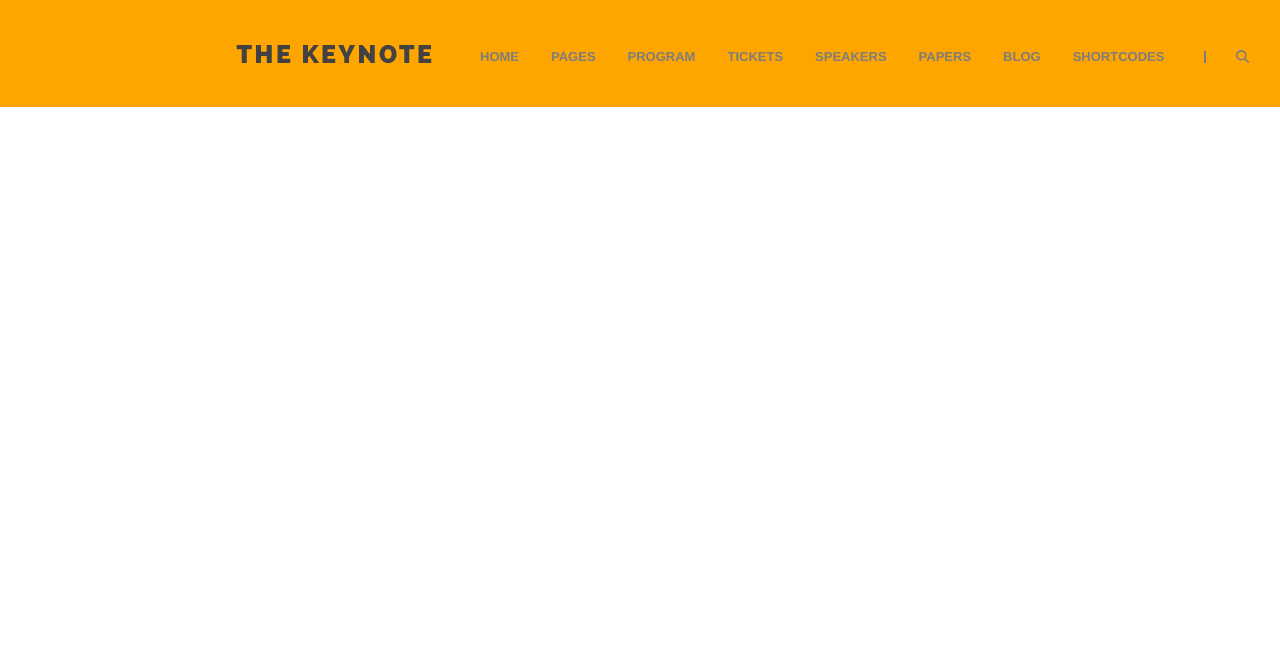
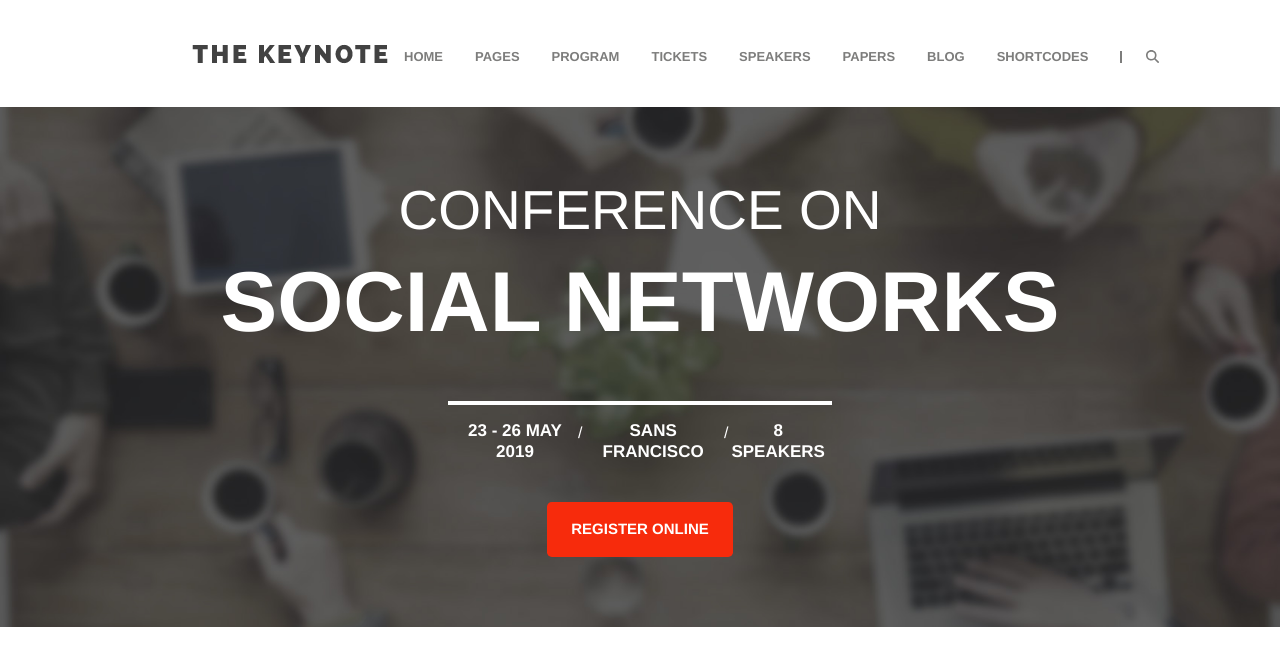
Before and after one commit to KSigma91/proj-html-vuejs, a Vue app: page / in a window 1280 px wide. Shown: the top 666 px of the page. Built offline with nearby package versions, Linux system fonts and the light colour scheme.

Commit message:
jumbotron

```diff
--- a/src/App.vue
+++ b/src/App.vue
@@ -5,13 +5,12 @@
       <NavbarHeader />
     </header>
 
-    <!-- jumbotron -->
-    <section>
-
-    </section>
-
     <!-- content -->
     <main>
+      <section>
+        <!-- jumbotron -->
+        <MainContent />
+      </section>
       <!-- info team -->
       <!-- countdown -->
       <!-- team members -->
@@ -32,12 +31,13 @@
 
 <script>
 import NavbarHeader from './components/NavbarHeader.vue';
-
+import MainContent from './components/MainContent.vue';
 
 export default {
   name: 'App',
   components: {
-    NavbarHeader
+    NavbarHeader,
+    MainContent
 }
 }
 </script>
@@ -46,13 +46,13 @@ export default {
 * {
   box-sizing: border-box;
   margin: 0 !important;
-  padding: 0;
+  padding: 0 !important;
 }
 
-@import url('https://fonts.googleapis.com/css2?family=Source+Sans+Pro:wght@200;300;400;600;700;900&display=swap');
+@import url('https://fonts.googleapis.com/css2?family=Montserrat:wght@100;200;300;400;500;600;700;800&display=swap');
 
 #app {
-  font-family: Source Sans Pro, Avenir, Helvetica, Arial, sans-serif;
+  font-family: Montserrat, Avenir, Helvetica, Arial, sans-serif;
   -webkit-font-smoothing: antialiased;
   -moz-osx-font-smoothing: grayscale;
   text-align: center;
--- /dev/null
+++ b/src/assets/scss/Hover-Color.scss
@@ -0,0 +1 @@
+$hover-color: #f72b0c;
--- /dev/null
+++ b/src/assets/scss/Text-Color.scss
@@ -0,0 +1 @@
+$text-color: #7d7d7c;
--- a/src/components/MainContent.vue
+++ b/src/components/MainContent.vue
@@ -1,68 +1,140 @@
 <template>
-    <div class="content">
+    <div class="container-fluid">
+
          <!-- jumbotron -->
-        <div id="call-to-action">
+        <div id="call-to-action" class="row d-flex flex-column justify-content-around">
+            <div class="col-12">
+                <!-- background -->
+                <!-- <img src="../assets/img/slider-1-bg.jpg" alt="slider_bg_img"
+                class="position-relative"> -->
+
+                <!-- testo del jumbotron -->
+                <div id="jumbo-text" class="">
+                    <h1>
+                        CONFERENCE ON
+                    </h1>
+                    <h1 class="my-2">
+                        SOCIAL NETWORKS
+                    </h1>
+
+                    <div id="meet" class="d-flex justify-content-between mx-auto mt-5 py-3 p-1">
+                        <h5>23 - 26 MAY 2019</h5>
+                        /
+                        <h5>SANS FRANCISCO</h5>
+                        /
+                        <h5>8 SPEAKERS</h5>
+                    </div>
+
+                    <!-- pulsante per la registrazione -->
+                    <button class="py-3 px-4 mt-4 rounded-3">
+                        REGISTER ONLINE
+                    </button>
+                </div>
+            </div>
+        </div>
 
     </div>
 
+
     <!-- informazioni dei componenti dell'azienda -->
-        <div id="info-team">
+    <!-- <div id="info-team">
 
-        </div>
+    </div> -->
 
     <!-- countdown -->
-        <div id="countdown">
+    <!-- <div id="countdown">
 
-        </div>
+    </div> -->
 
     <!-- presentazione del team -->
-        <div id="team-members">
+    <!-- <div id="team-members">
 
-        </div>
+    </div> -->
 
     <!-- calendario programma -->
-        <div id="program">
+    <!-- <div id="program">
 
-        </div>
+    </div> -->
 
     <!-- posizione google maps -->
-        <div id="map">
+    <!-- <div id="map">
 
-        </div>
+    </div> -->
 
     <!-- info contatti -->
-        <div id="location">
+    <!-- <div id="location">
 
-        </div>
+    </div> -->
 
     <!-- news -->
-        <div id="news">
+    <!-- <div id="news">
 
-        </div>
+    </div> -->
 
     <!-- prezzo dei tickets -->
-        <div id="tickets">
+    <!-- <div id="tickets">
 
-        </div>
+    </div> -->
 
     <!-- media -->
-        <div id="media">
+    <!-- <div id="media">
 
-        </div>
+    </div> -->
 
     <!-- lista degli sponsor -->
-        <div id="sponsor">
+    <!-- <div id="sponsor">
 
-        </div>
-    </div>
+    </div> -->
 </template>
 
 <script>
 export default {
-    name: 'MainContent'
+    name: 'MainContent',
 }
 </script>
 
 <style scoped lang="scss">
+@import "../assets/scss/Hover-Color.scss";
+$text-main-color: white;
 
+#call-to-action {
+    width: 100%;
+    height: 65vh;
+    background: url(../assets/img/slider-1-bg.jpg);
+    background-size: cover;
+    background-position: center;
+
+    #jumbo-text {
+        color: $text-main-color;
+
+        h1 {
+            font-size: 55px;
+            font-weight: 300;
+
+            &:nth-child(2) {
+                font-size: 85px;
+                font-weight: 700;
+            }
+        }
+
+        #meet {
+            width: 30%;
+            border-top: 4px solid $text-main-color;
+
+            h5 {
+                padding: 4px;
+                font-size: 17px;
+                font-weight: 700;
+            }
+        }
+
+        button {
+            border: 0;
+            background: $hover-color;
+            color: $text-main-color;
+            font-weight: 600;
+            font-size: 15px;
+        }
+    }
+}
 </style>
--- a/src/components/NavbarHeader.vue
+++ b/src/components/NavbarHeader.vue
@@ -9,17 +9,19 @@
             <nav>
                 <ul class="d-flex justify-content-around align-items-baseline mt-1">
                     <!-- gli elementi della barra menu andranno ciclati -->
-                    <li class="mx-2"
-                    v-for="(menuItem, index) in listMenu" :key="index">
-                        <a href="#" class="py-2 mx-2">
+                    <li class="mx-3"
+                    v-for="(menuItem, index) in listMenu" :key="index"
+                    >
+                        <a :href="menuItem.url" class="py-2">
                             {{ menuItem.text }}
                         </a>
                     </li>
+
                     <!-- icona di ricerca -->
-                    <li class="mx-2">
+                    <li class="mx-auto">
                         <div id="search-button" class="d-flex align-items-center ms-3 mt-2">
                             <a href="#">
-                                <font-awesome-icon icon="fas fa-search" />
+                                <font-awesome-icon icon="fas fa-search" class="mx-4" />
                             </a>
                         </div>
                     </li>
@@ -36,28 +38,44 @@ export default {
         return {
             listMenu: [
                 {
-                    text: "HOME"
+                    text: "HOME",
+                    url: "#",
+                    current: false
                 },
                 {
-                    text: "PAGES"
+                    text: "PAGES",
+                    url: "#",
+                    current: false
                 },
                 {
-                    text: "PROGRAM"
+                    text: "PROGRAM",
+                    url: "#",
+                    current: false
                 },
                 {
-                    text: "TICKETS"
+                    text: "TICKETS",
+                    url: "#",
+                    current: false
                 },
                 {
-                    text: "SPEAKERS"
+                    text: "SPEAKERS",
+                    url: "#",
+                    current: false
                 },
                 {
-                    text: "PAPERS"
+                    text: "PAPERS",
+                    url: "#",
+                    current: false
                 },
                 {
-                    text: "BLOG"
+                    text: "BLOG",
+                    url: "#",
+                    current: false
                 },
                 {
-                    text: "SHORTCODES"
+                    text: "SHORTCODES",
+                    url: "#",
+                    current: false
                 }
             ]
         }
@@ -66,18 +84,16 @@ export default {
 </script>
 
 <style scoped lang="scss">
+@import "../assets/scss/Hover-Color.scss";
+@import "../assets/scss/Text-Color.scss";
 $list-item: none;
 $text-list-item: none;
-$text-color: #7d7d7c;
-$hover-color: #f2291b;
 .row {
     width: 100%;
     height: 107px;
-     // debug
-    background: orange;
 
     #navbar {
-    width: 65%;
+    width: 70%;
 
         li {
             list-style-type: $list-item;
@@ -88,7 +104,7 @@ $hover-color: #f2291b;
                 font-size: 13px;
                 font-weight: 700;
 
-            &:hover {
+                &:not(#search-button):hover {
                     border-bottom: 3px solid $hover-color;
                     color: $hover-color;
                 }
@@ -103,6 +119,11 @@ $hover-color: #f2291b;
 
             a {
                 color: $text-color;
+
+                &:not(#search-button):hover {
+                    border-bottom: none;
+                    color: $hover-color;
+                }
             }
         }
     }
```
Lines whose indentation alone changed are shown as unchanged.
